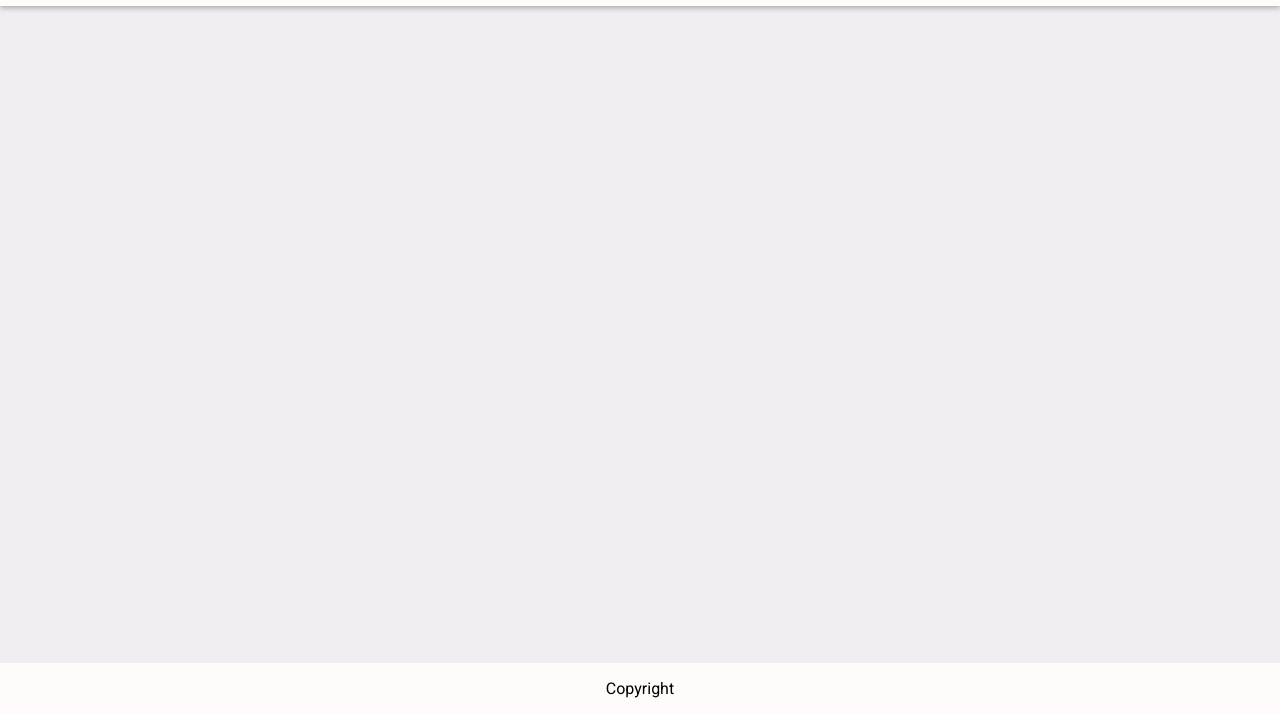
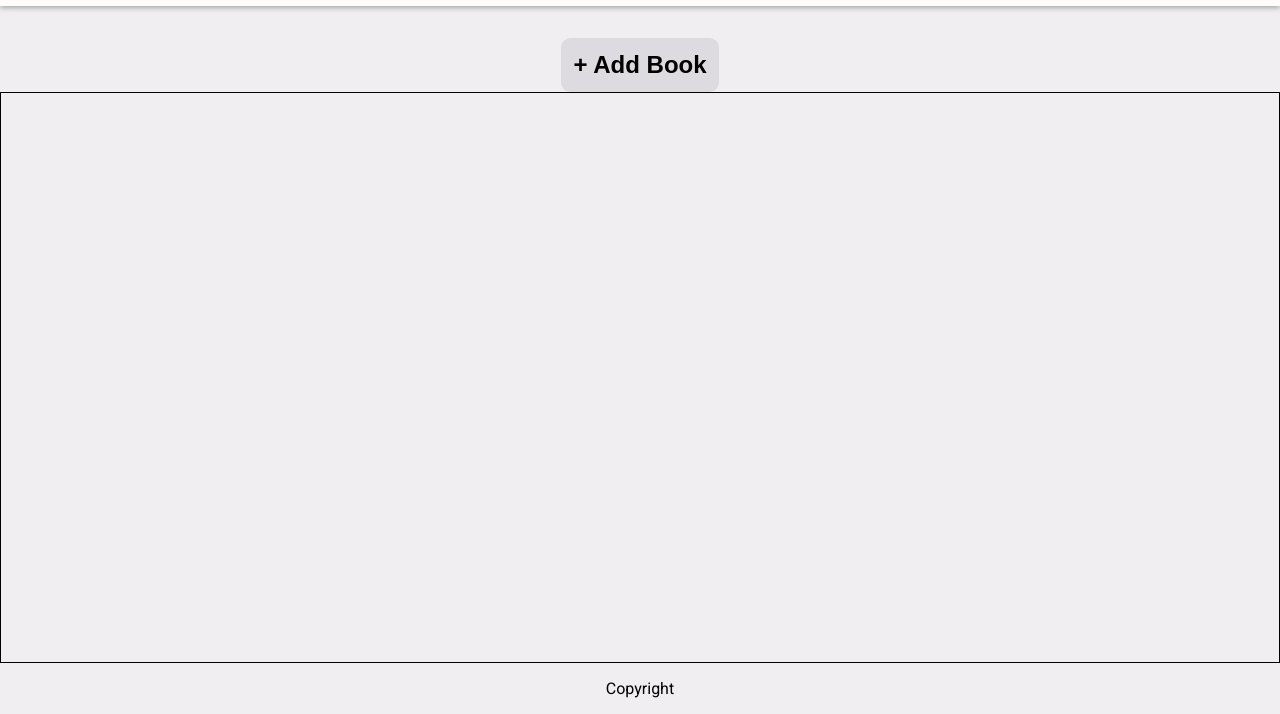
Before and after one commit to elk15/Library_JS, a website: page index.html in a window 1280 px wide. Shown: the part 86-800 px from the top of the page. Drawn offline with Linux system fonts and the light colour scheme.

Commit message:
Improve the main section and cards with css

```diff
--- a/index.html
+++ b/index.html
@@ -11,7 +11,10 @@
 <body>
     <div class="container">
         <header><h1>library</h1> <button>Log in</button></header>
-        <main></main>
+        <main>
+            <button class="add-book">+ Add Book</button>
+            <div class="cards"></div>
+        </main>
         <footer>Copyright</footer>
     </div>
     <script src="script.js"></script>
--- a/style.css
+++ b/style.css
@@ -1,6 +1,7 @@
 @import url('https://fonts.googleapis.com/css2?family=Roboto:wght@400;500;700;900&display=swap');
 :root {
     --grey: #f0eef1;
+    --dark-grey:#b4b2b6;
     --white: #fffbfb;
     --green: #9fff9c;
     --red: #ff9c9c;
@@ -42,17 +43,51 @@ header button {
     border-radius: 0.6rem;
     font-size: 1.2rem;
     background-color: var(--grey);
-    font-weight: bold;
+}
+
+button:hover{
+    background-color: var(--dark-grey);
+    cursor: pointer;
 }
 
 main {
     flex: 1;
     background-color: var(--grey);
+    display: flex;
+    flex-direction: column;
+    align-items: center;
+    padding-top: 2rem;
+}
+
+.add-book{
+    border: none;
+    padding: 0.8rem;
+    background-color: #dddbdf;
+    border-radius: 0.6rem;
+    font-size: 1.5rem;
+    font-weight: 700;
+
+}
+
+.cards{
+    border: 1px solid black;
+    flex: 1;
+    width: 100%;
+    padding: 1.5rem;
+}
+
+.card{
+    display: flex;
+    flex-direction: column;
+    justify-content: center;
+    align-items: center;
+    padding: 2rem;
+    background-color: var(--white);
 }
 
 footer {
     display: flex;
     justify-content: center;
     padding: 1rem;
-    background-color: var(--white);
+    background-color: var(--grey);
 }
```
